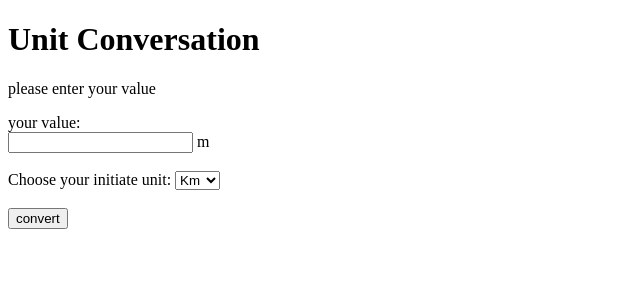
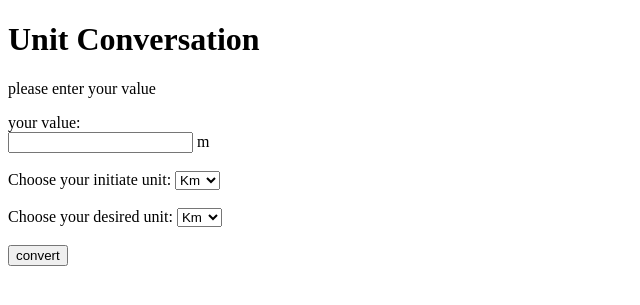
Before and after one commit to shlheidari/unit_conversation, a Django app: page /unit_conversation/ in a window 1280 px wide. Shown: the top 305 px of the page, without its empty margins (0-640 px from the left). Run offline with Django 4.2, Linux system fonts and the light colour scheme.

Commit message:
distance

```diff
--- a/myworld/unit_conversation/templates/first_page.html
+++ b/myworld/unit_conversation/templates/first_page.html
@@ -17,6 +17,14 @@ your value:<br>
   <option value="cm">cm</option>
   <option value="mm">mm</option>
 </select>
+<br> <br>
+<label for="last_unit">Choose your desired unit:</label>
+<select id="last_unit" name="last_unit">
+  <option value="Km">Km</option>
+  <option value="m">m</option>
+  <option value="cm">cm</option>
+  <option value="mm">mm</option>
+</select>
 <br>
 
 <br>
--- a/myworld/unit_conversation/templates/second_page.html
+++ b/myworld/unit_conversation/templates/second_page.html
@@ -17,7 +17,8 @@ your value:
 <br>
 Output is:
 <tr>
-<td>{{ last }}</td> m
+<td>{{ last }}</td>
+<td>{{ last_unit }}</td>
 </tr>
 <br>
 <br>
--- a/myworld/unit_conversation/views.py
+++ b/myworld/unit_conversation/views.py
@@ -11,20 +11,26 @@ def index(request):
 
 
 def getnumber(request):
-    global first_num, first_unit
+    global first_num, first_unit, last_unit
     first_num = request.POST['first_num']
     first_unit = request.POST['first_unit']
+    last_unit = request.POST['last_unit']
     return HttpResponseRedirect(reverse('result'))
 
 
 def result(request):
   template = loader.get_template('second_page.html')
-  if first_unit == 'Km' : last = int(first_num) * 1000
-  elif first_unit == 'm' : last = int(first_num) * 1
-  elif first_unit == 'cm' : last = int(first_num) / 100
-  elif first_unit == 'mm' : last = int(first_num) / 1000
+  if first_unit == 'Km' : middle = int(first_num) * 1000
+  elif first_unit == 'm' : middle = int(first_num)
+  elif first_unit == 'cm' : middle = int(first_num) / 100
+  elif first_unit == 'mm' : middle = int(first_num) / 1000
+
+  if last_unit == 'Km' : last = middle / 1000
+  elif last_unit == 'm' : last = middle
+  elif last_unit == 'cm' : last = middle * 100
+  elif last_unit == 'mm' : last = middle * 1000
 
   context = {
-    'last': last , 'first_num' : first_num , 'first_unit' : first_unit
+    'last': last , 'first_num' : first_num , 'first_unit' : first_unit , 'last_unit' : last_unit
   }
   return HttpResponse(template.render(context,request))
```
